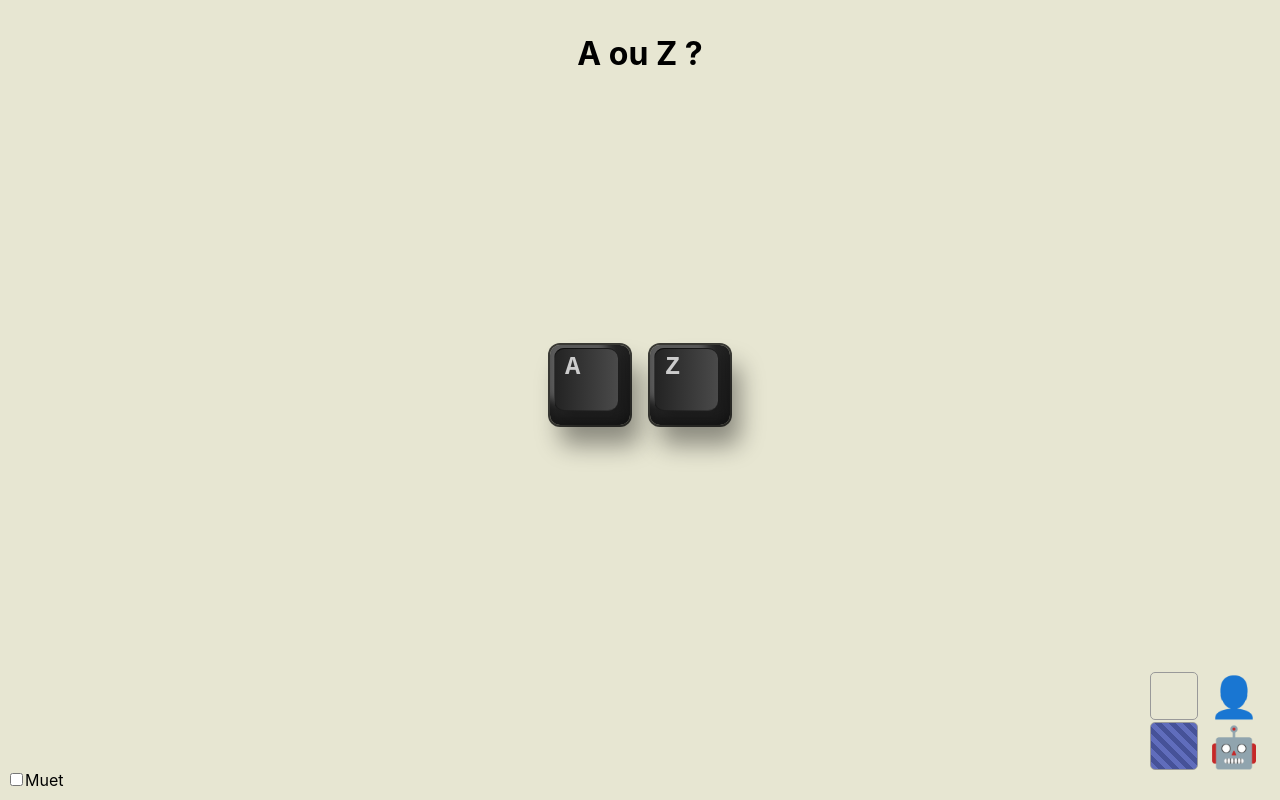
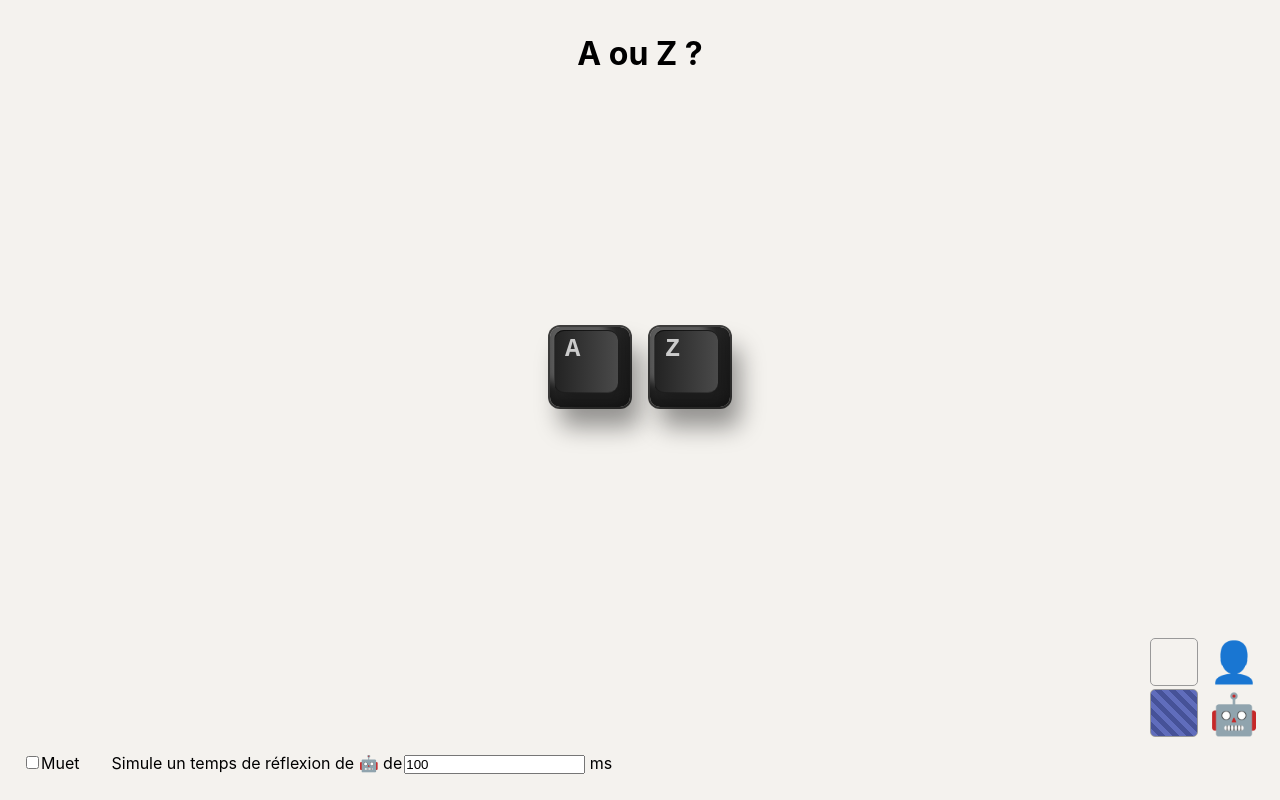
Before and after one commit to olivierlemasle/AouZ, a React (Vite) app: page / in a window 1280 px wide. Built offline with nearby package versions, Linux system fonts and the light colour scheme.

Commit message:
Improve interactivity

```diff
--- a/src/App.css
+++ b/src/App.css
@@ -3,7 +3,7 @@
   height: 100%;
   box-sizing: border-box;
 
-  background-color: #e7e6d2;
+  background-color: #f4f2ee;
 
   display: flex;
   flex-direction: column;
--- a/src/App.tsx
+++ b/src/App.tsx
@@ -6,7 +6,9 @@ import "./App.css";
 const letters = ["A", "Z"];
 
 function App() {
+  const [waiting, setWaiting] = useState(false);
   const [mute, setMute] = useState(false);
+  const [delay, setDelay] = useState(100);
   const [data, setData] = useState<{ input?: string; guess: string }[]>([
     {
       guess: random(),
@@ -25,6 +27,7 @@ function App() {
       return;
     }
     setData([...data.slice(0, data.length - 1), { ...last, input: key }]);
+    setWaiting(true);
     setTimeout(() => {
       setData((data) => [
         ...data,
@@ -32,15 +35,17 @@ function App() {
           guess: random(),
         },
       ]);
-    }, 1000);
+      setWaiting(false);
+    }, delay);
   }
 
   return (
     <div className="App">
       <h1>A ou Z ?</h1>
       <Keyboard letters={letters} onButtonPressed={buttonPressed} mute={mute} />
-      <Display letters={letters} data={data} />
+      <Display letters={letters} data={data} waiting={waiting} />
       <div>
+        <div style={{ float: "left", margin: "1em" }}>
           <input
             type="checkbox"
             id="mute"
@@ -49,9 +54,25 @@ function App() {
               setMute(e.target.checked);
             }}
           />
-        <label htmlFor="mute" style={{ padding: "2px" }}>
+          <label htmlFor="mute" style={{ paddingLeft: "2px" }}>
             Muet
           </label>
+        </div>
+        <div style={{ float: "left", margin: "1em" }}>
+          <label htmlFor="delayInput" style={{ paddingRight: "2px" }}>
+            Simule un temps de réflexion de 🤖 de
+          </label>
+          <input
+            type="number"
+            id="delayInput"
+            value={delay}
+            onChange={(e) => {
+              setDelay(Number(e.target.value));
+            }}
+            min={0}
+          />
+          <span> ms</span>
+        </div>
       </div>
     </div>
   );
--- a/src/Card.css
+++ b/src/Card.css
@@ -38,7 +38,7 @@
   background-color: #e2e2db;
 }
 .flip-card-front.value-1 {
-  background-color: #c4c3c0;
+  background-color: #f1f2e1;
 }
 .flip-card-front.ok {
   border: 2px solid rgb(72, 141, 72);
--- a/src/Display.css
+++ b/src/Display.css
@@ -27,7 +27,7 @@
   grid-template-rows: 3em 3em;
   grid-auto-rows: 3em;
   grid-auto-flow: column;
-  gap: 2px;
+  gap: .2em;
   justify-content: safe end;
   --left-mask-size: 0px;
   --right-mask-size: 0px;
@@ -41,6 +41,10 @@
 .Display .grid.is-right-overflowing {
   --right-mask-size: 50px;
 }
+.Display .grid.waiting {
+  padding-right: 3.2em;
+  transition: padding-right .3s;
+}
 
 .header {
   display: grid;
@@ -48,7 +52,7 @@
   grid-template-rows: 3em 3em;
   grid-auto-rows: 3em;
   grid-auto-flow: column;
-  gap: 2px;
+  gap: .2em;
   justify-content: safe end;
   margin: 0 0.75em;
 }
--- a/src/Display.tsx
+++ b/src/Display.tsx
@@ -5,9 +5,10 @@ import Card from "./Card";
 interface DisplayProps {
   letters: string[];
   data: { input?: string; guess: string }[];
+  waiting: boolean;
 }
 
-function Display({ letters, data }: DisplayProps) {
+function Display({ letters, data, waiting }: DisplayProps) {
   const ref = useRef<HTMLDivElement | null>(null);
 
   function scrollBefore() {
@@ -67,7 +68,11 @@ function Display({ letters, data }: DisplayProps) {
   return (
     <div className="Display">
       <div className="grid-wrapper">
-        <div className="grid" ref={ref} onScroll={onscroll}>
+        <div
+          className={"grid" + (waiting ? " waiting" : "")}
+          ref={ref}
+          onScroll={onscroll}
+        >
           {data.map((e, i) => {
             const inputMatch = e.input ? e.input === e.guess : null;
             return (
```
Lines whose indentation alone changed are shown as unchanged.
